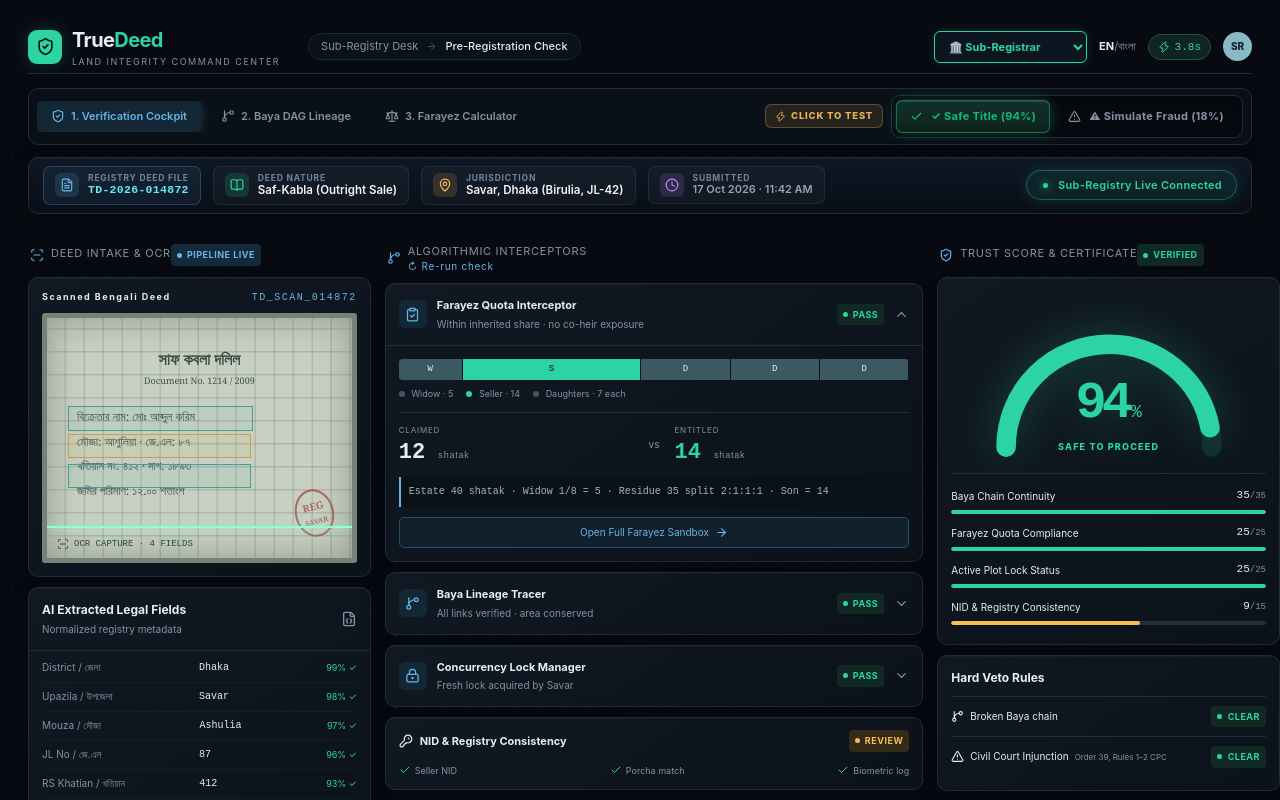
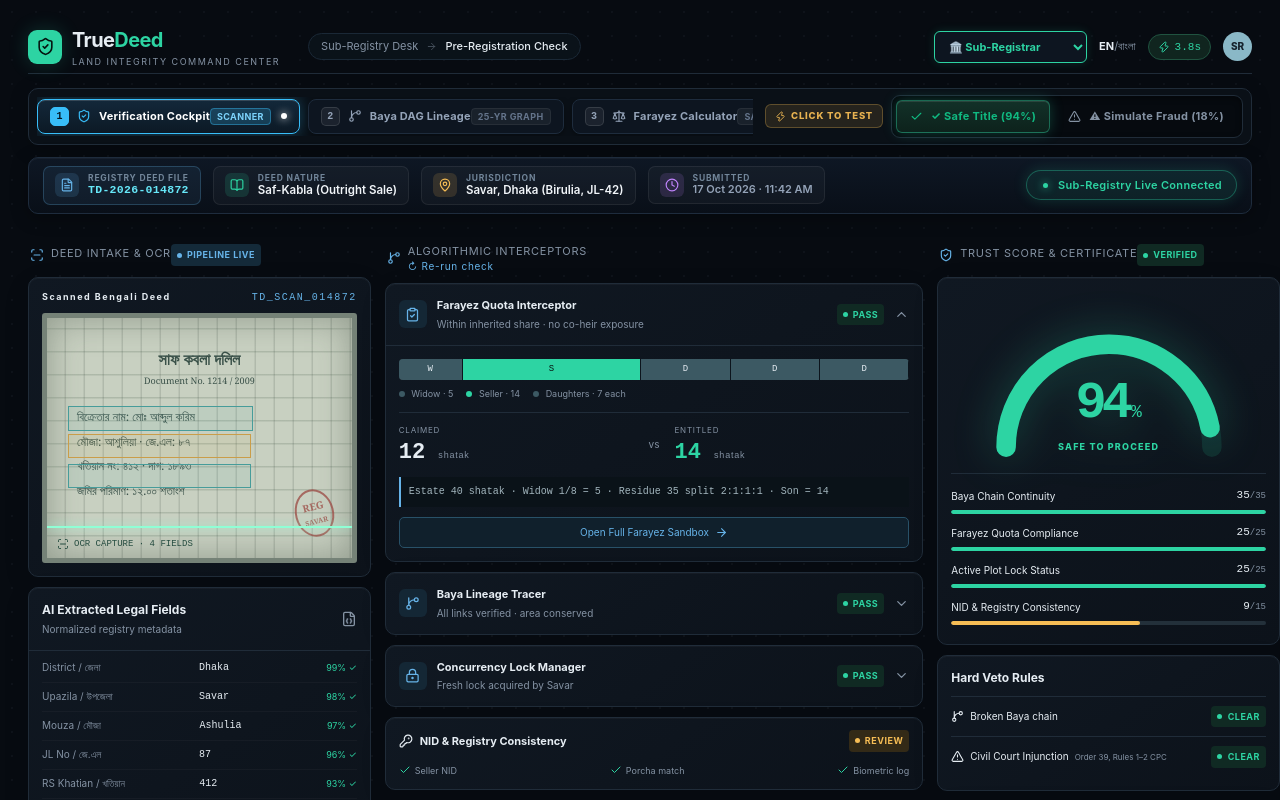
Before and after one commit to Ishtiak-Ahmed886/TrueDeed, a Next.js app in the folder frontend/: page / in a window 1280 px wide. Shown: the top 800 px of the page. Built offline with nearby package versions, Linux system fonts and the light colour scheme.

Commit message:
Enhance 3-page navigation tabs with high-affordance tactile styling and badges

```diff
--- a/frontend/app/globals.css
+++ b/frontend/app/globals.css
@@ -19,6 +19,36 @@ button:focus-visible,select:focus-visible { outline:2px solid var(--blue); outli
 .scenario-switcher button b { font-family:ui-monospace,monospace; color:inherit; font-size:11px; }
 .scenario-switcher .active.valid { color:#10b981; background:linear-gradient(180deg,#123128 0%,#0d221c 100%); border-color:rgba(45,212,163,0.4); box-shadow:0 0 14px rgba(45,212,163,0.25),inset 0 1px 0 rgba(255,255,255,0.1); }
 .scenario-switcher .active.fraud { color:#f87171; background:linear-gradient(180deg,#3d1b22 0%,#261116 100%); border-color:rgba(239,68,68,0.5); box-shadow:0 0 14px rgba(239,68,68,0.3),inset 0 1px 0 rgba(255,255,255,0.1); }.scenario-note { color:var(--muted); font-size:11px; margin-left:auto; }
+
+/* 3-PAGE HIGH AFFORDANCE NAVIGATION TABS */
+.tab-nav-group { display:flex; align-items:center; gap:8px; flex:1 1 auto; overflow-x:auto; padding:2px 0; }
+.nav-tab-btn { display:inline-flex; align-items:center; gap:8px; padding:7px 12px; border-radius:8px; background:#0d1520; border:1.5px solid #1e2c3d; color:#94a3b8; font-size:11px; font-weight:600; cursor:pointer; white-space:nowrap; transition:all 0.2s cubic-bezier(0.16,1,0.3,1); box-shadow:0 2px 6px rgba(0,0,0,0.35); position:relative; }
+.nav-tab-btn:hover { background:#152436; border-color:#38bdf8; color:#f8fafc; transform:translateY(-1.5px); box-shadow:0 4px 14px rgba(56,189,248,0.22); }
+.nav-tab-btn:active { transform:translateY(0); }
+.tab-num-pill { display:inline-flex; align-items:center; justify-content:center; width:19px; height:19px; border-radius:5px; background:rgba(255,255,255,0.06); border:1px solid rgba(255,255,255,0.12); color:#94a3b8; font-size:10px; font-weight:800; font-family:ui-monospace,monospace; }
+.nav-tab-btn:hover .tab-num-pill { background:rgba(56,189,248,0.2); border-color:#38bdf8; color:#38bdf8; }
+.tab-title { font-weight:700; letter-spacing:0.2px; }
+.tab-sub-tag { font-size:9px; padding:2px 6px; border-radius:4px; background:rgba(255,255,255,0.05); color:#64748b; font-weight:700; letter-spacing:0.4px; text-transform:uppercase; border:1px solid rgba(255,255,255,0.06); }
+.nav-tab-btn:hover .tab-sub-tag { background:rgba(56,189,248,0.12); color:#7dd3fc; border-color:rgba(56,189,248,0.3); }
+
+/* Active States */
+.nav-tab-btn.active-cockpit { background:linear-gradient(180deg,#13283a 0%,#0c1925 100%); border-color:#38bdf8; color:#ffffff; box-shadow:0 0 16px rgba(56,189,248,0.3),inset 0 1px 0 rgba(255,255,255,0.15); }
+.nav-tab-btn.active-cockpit .tab-num-pill { background:#38bdf8; border-color:#38bdf8; color:#03141f; }
+.nav-tab-btn.active-cockpit .tab-icon { color:#38bdf8; }
+.nav-tab-btn.active-cockpit .tab-sub-tag { background:rgba(56,189,248,0.2); color:#7dd3fc; border-color:rgba(56,189,248,0.4); }
+
+.nav-tab-btn.active-baya { background:linear-gradient(180deg,#113127 0%,#0b211a 100%); border-color:#2dd4a3; color:#ffffff; box-shadow:0 0 16px rgba(45,212,163,0.3),inset 0 1px 0 rgba(255,255,255,0.15); }
+.nav-tab-btn.active-baya .tab-num-pill { background:#2dd4a3; border-color:#2dd4a3; color:#051b14; }
+.nav-tab-btn.active-baya .tab-icon { color:#2dd4a3; }
+.nav-tab-btn.active-baya .tab-sub-tag { background:rgba(45,212,163,0.2); color:#6ee7b7; border-color:rgba(45,212,163,0.4); }
+
+.nav-tab-btn.active-farayez { background:linear-gradient(180deg,#2f2613 0%,#1e190a 100%); border-color:#f6bd55; color:#ffffff; box-shadow:0 0 16px rgba(246,189,85,0.3),inset 0 1px 0 rgba(255,255,255,0.15); }
+.nav-tab-btn.active-farayez .tab-num-pill { background:#f6bd55; border-color:#f6bd55; color:#211401; }
+.nav-tab-btn.active-farayez .tab-icon { color:#f6bd55; }
+.nav-tab-btn.active-farayez .tab-sub-tag { background:rgba(246,189,85,0.2); color:#fde047; border-color:rgba(246,189,85,0.4); }
+
+.tab-active-dot { width:6px; height:6px; border-radius:50%; background:currentColor; box-shadow:0 0 8px currentColor; margin-left:2px; }
+
 .case-strip { display:flex; align-items:center; justify-content:space-between; gap:12px; background:linear-gradient(180deg,#0e1724 0%,#090f18 100%); border:1px solid #1e2c3d; border-radius:10px; padding:8px 14px; margin-bottom:12px; box-shadow:0 4px 18px rgba(0,0,0,0.3),inset 0 1px 0 rgba(255,255,255,0.04); flex-wrap:wrap; }
 .case-strip-items { display:flex; align-items:center; gap:12px; flex-wrap:wrap; }
 .case-badge { display:inline-flex; align-items:center; gap:9px; background:rgba(255,255,255,0.03); border:1px solid rgba(255,255,255,0.07); border-radius:7px; padding:6px 11px; font-size:11px; transition:all 0.2s ease; }
--- a/frontend/app/page.tsx
+++ b/frontend/app/page.tsx
@@ -467,44 +467,47 @@ export default function Page() {
           boxShadow: '0 4px 20px rgba(0,0,0,0.2)'
         }}>
           {/* TABS (LEFT) */}
-          <div style={{ display: 'flex', gap: '6px', flex: '1 1 auto', overflowX: 'auto' }}>
+          <div className="tab-nav-group">
             <button
               onClick={() => setTab('cockpit')}
-              style={{
-                display: 'inline-flex', alignItems: 'center', gap: '6px', padding: '7px 14px', borderRadius: '6px', fontSize: '11px', fontWeight: 600, border: 'none', cursor: 'pointer', whiteSpace: 'nowrap',
-                background: tab === 'cockpit' ? '#142735' : 'transparent',
-                color: tab === 'cockpit' ? 'var(--blue)' : 'var(--muted)',
-                boxShadow: tab === 'cockpit' ? '0 0 12px rgba(102,179,232,0.25)' : 'none',
-                transition: 'all 0.2s ease'
-              }}
+              className={`nav-tab-btn ${tab === 'cockpit' ? 'active-cockpit' : ''}`}
+              title={lang === 'en' ? 'Module 1: Document Intake & Pre-Registration Cockpit' : 'মডিউল ১: দলিল যাচাই ও প্রাক-নিবন্ধন ককপিট'}
             >
-              <ShieldCheck size={14} /> {lang === 'en' ? '1. Verification Cockpit' : '১. যাচাই ককপিট'}
+              <span className="tab-num-pill">1</span>
+              <ShieldCheck size={14} className="tab-icon" />
+              <div className="tab-text-group">
+                <span className="tab-title">{lang === 'en' ? 'Verification Cockpit' : 'যাচাই ককপিট'}</span>
+                <span className="tab-sub-tag">{lang === 'en' ? 'Scanner' : 'স্ক্যানার'}</span>
+              </div>
+              {tab === 'cockpit' && <span className="tab-active-dot" />}
             </button>
 
             <button
               onClick={() => setTab('baya')}
-              style={{
-                display: 'inline-flex', alignItems: 'center', gap: '6px', padding: '7px 14px', borderRadius: '6px', fontSize: '11px', fontWeight: 600, border: 'none', cursor: 'pointer', whiteSpace: 'nowrap',
-                background: tab === 'baya' ? '#142735' : 'transparent',
-                color: tab === 'baya' ? 'var(--blue)' : 'var(--muted)',
-                boxShadow: tab === 'baya' ? '0 0 12px rgba(102,179,232,0.25)' : 'none',
-                transition: 'all 0.2s ease'
-              }}
+              className={`nav-tab-btn ${tab === 'baya' ? 'active-baya' : ''}`}
+              title={lang === 'en' ? 'Module 2: 25-Year Baya Chain & DAG Lineage' : 'মডিউল ২: ২৫ বছরের বায়া খতিয়ান ও চেইন ট্র্যাকার'}
             >
-              <GitBranch size={14} /> {lang === 'en' ? '2. Baya DAG Lineage' : '২. বায়া খতিয়ান ও দলিল ধারাবাহিকতা (DAG)'}
+              <span className="tab-num-pill">2</span>
+              <GitBranch size={14} className="tab-icon" />
+              <div className="tab-text-group">
+                <span className="tab-title">{lang === 'en' ? 'Baya DAG Lineage' : 'বায়া খতিয়ান ও দলিল (DAG)'}</span>
+                <span className="tab-sub-tag">{lang === 'en' ? '25-Yr Graph' : '২৫ বছরের চেইন'}</span>
+              </div>
+              {tab === 'baya' && <span className="tab-active-dot" />}
             </button>
 
             <button
               onClick={() => setTab('farayez')}
-              style={{
-                display: 'inline-flex', alignItems: 'center', gap: '6px', padding: '7px 14px', borderRadius: '6px', fontSize: '11px', fontWeight: 600, border: 'none', cursor: 'pointer', whiteSpace: 'nowrap',
-                background: tab === 'farayez' ? '#142735' : 'transparent',
-                color: tab === 'farayez' ? 'var(--blue)' : 'var(--muted)',
-                boxShadow: tab === 'farayez' ? '0 0 12px rgba(102,179,232,0.25)' : 'none',
-                transition: 'all 0.2s ease'
-              }}
+              className={`nav-tab-btn ${tab === 'farayez' ? 'active-farayez' : ''}`}
+              title={lang === 'en' ? 'Module 3: Islamic Inheritance & Quota Math Sandbox' : 'মডিউল ৩: ফারায়েজ বণ্টন ও উত্তরাধিকার অডিট'}
             >
-              <Scale size={14} /> {lang === 'en' ? '3. Farayez Calculator' : '৩. ফারায়েজ বণ্টন ক্যালকুলেটর'}
+              <span className="tab-num-pill">3</span>
+              <Scale size={14} className="tab-icon" />
+              <div className="tab-text-group">
+                <span className="tab-title">{lang === 'en' ? 'Farayez Calculator' : 'ফারায়েজ ক্যালকুলেটর'}</span>
+                <span className="tab-sub-tag">{lang === 'en' ? 'Sandbox' : 'স্যান্ডবক্স'}</span>
+              </div>
+              {tab === 'farayez' && <span className="tab-active-dot" />}
             </button>
           </div>
 
```
